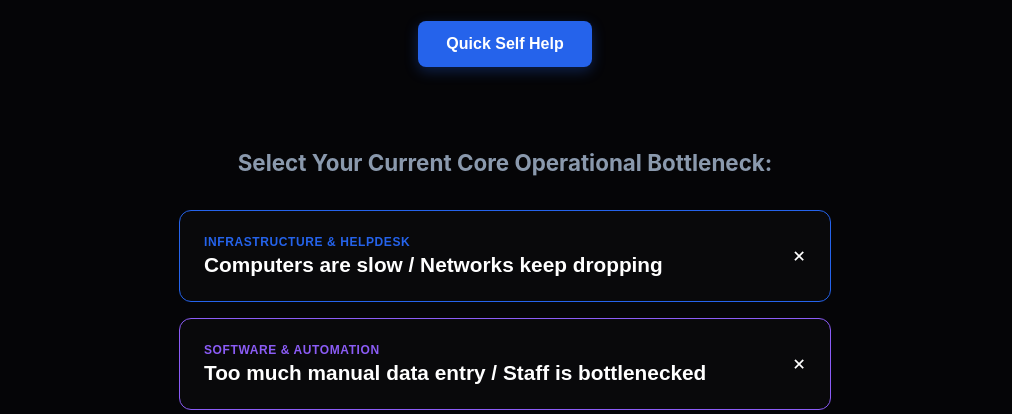
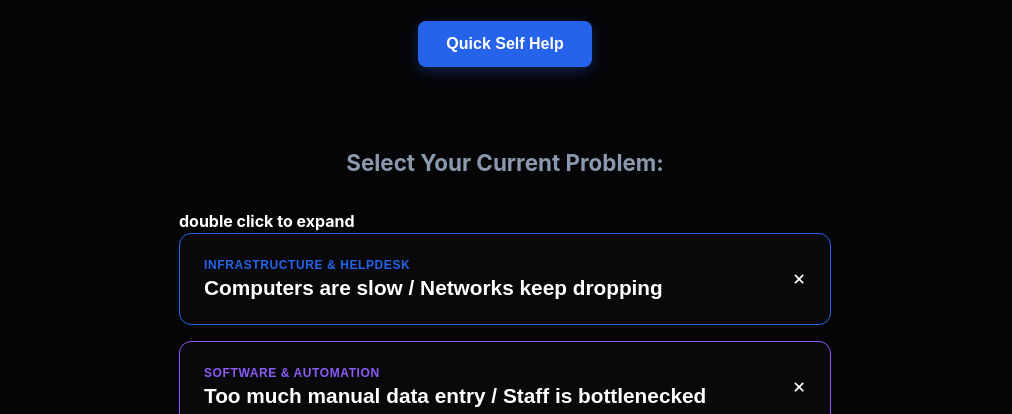
Before and after one commit to vyetasolutions/Vyeta-Digital-Solutions, a plain HTML site: page index.html in a window 1280 px wide. Shown: the part 316-730 px from the top of the page, without its empty margins (135-1147 px from the left). Drawn offline with Linux system fonts and the light colour scheme.

Commit message:
Update index.html

```diff
--- a/index.html
+++ b/index.html
@@ -446,7 +446,8 @@
 
   <!-- INTERACTIVE VALUE INTERFACE -->
   <section class="engine-section">
-    <h2 class="reveal">Select Your Current Core Operational Bottleneck:</h2>
+    <h2 class="reveal">Select Your Current Problem:</h2>
+    <h4>double click to expand</h4>
 
     <!-- BLOCK 1: DOWNTIME (Stagger 1) -->
     <div class="accordion-item reveal staggered" data-type="downtime" style="--delay: 100ms">
```
